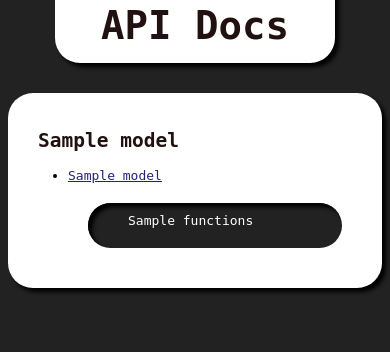
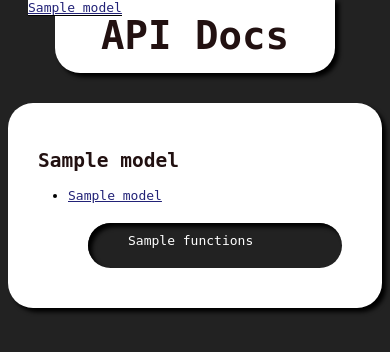
Before and after one commit to chrisgilmerproj/cereal-box, a Django app: template cereal/templates/cereal/docs.html in a window 390 px wide. Shown: the top 352 px of the page. Run offline with Django 3.2, Linux system fonts and the light colour scheme; the template is opened without the code that fills it: most values are stand-ins (such as "Sample title", 1, 10 or a date in 2020); parts of the project's set-up code (start-up, migrations or seed data) failed here and were passed over.

Commit message:
good enough

```diff
--- a/cereal/templates/cereal/docs.html
+++ b/cereal/templates/cereal/docs.html
@@ -14,9 +14,17 @@
 			code {box-shadow:inset 4px 4px 4px #000; color: #fff; display:block;
 				padding:10px 40px 20px; margin:20px;}
 			.docs, h1, .links {background-color:#fff; box-shadow:4px 4px 4px #000;}
-			.docs {margin:50px auto; max-width:600px; padding:20px;}
+			.docs {margin:50px auto; max-width:600px; min-width:300px; padding:20px;}
 			.links {position:fixed; margin:100px 0 0 -200px;
 				padding: 20px 0 20px 40px; width:100px;}
+			@media (max-width:1000px){
+				.anchor {display:block; padding-top:10px;}
+				.links {margin:0; padding:0; top:0; max-width:600px; width:auto;
+					box-shadow:none; border-bottom:1px solid #000;
+					border-radius:0;}
+				.links li {display:inline;}
+				h1 {margin-top:-10px;}
+			}
 		</style>
 		<title>API Docs</title>
 	</head>
@@ -30,7 +38,7 @@
 		</ul>
 		{% for model, functions in docs.iteritems %}
 		<div class="model">
-			<a name="{{model}}"><h2>{{model}}</h2></a>
+			<a class="anchor" name="{{model}}"><h2>{{model}}</h2></a>
 			<ul>
 				{% for name, function in functions.iteritems %}
 				<li><a href="/api/{{model}}/{{name}}">{{name}}</a>
```
